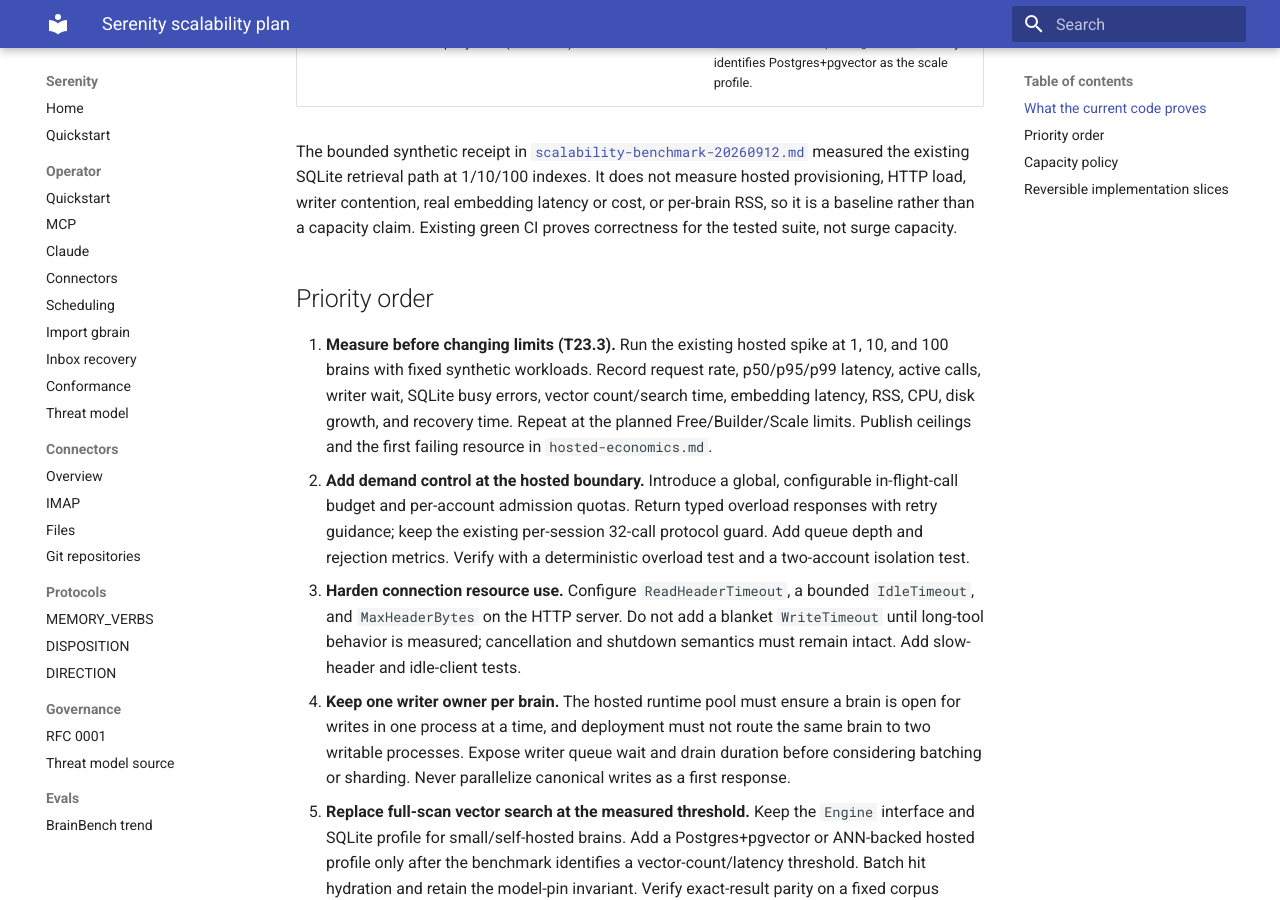
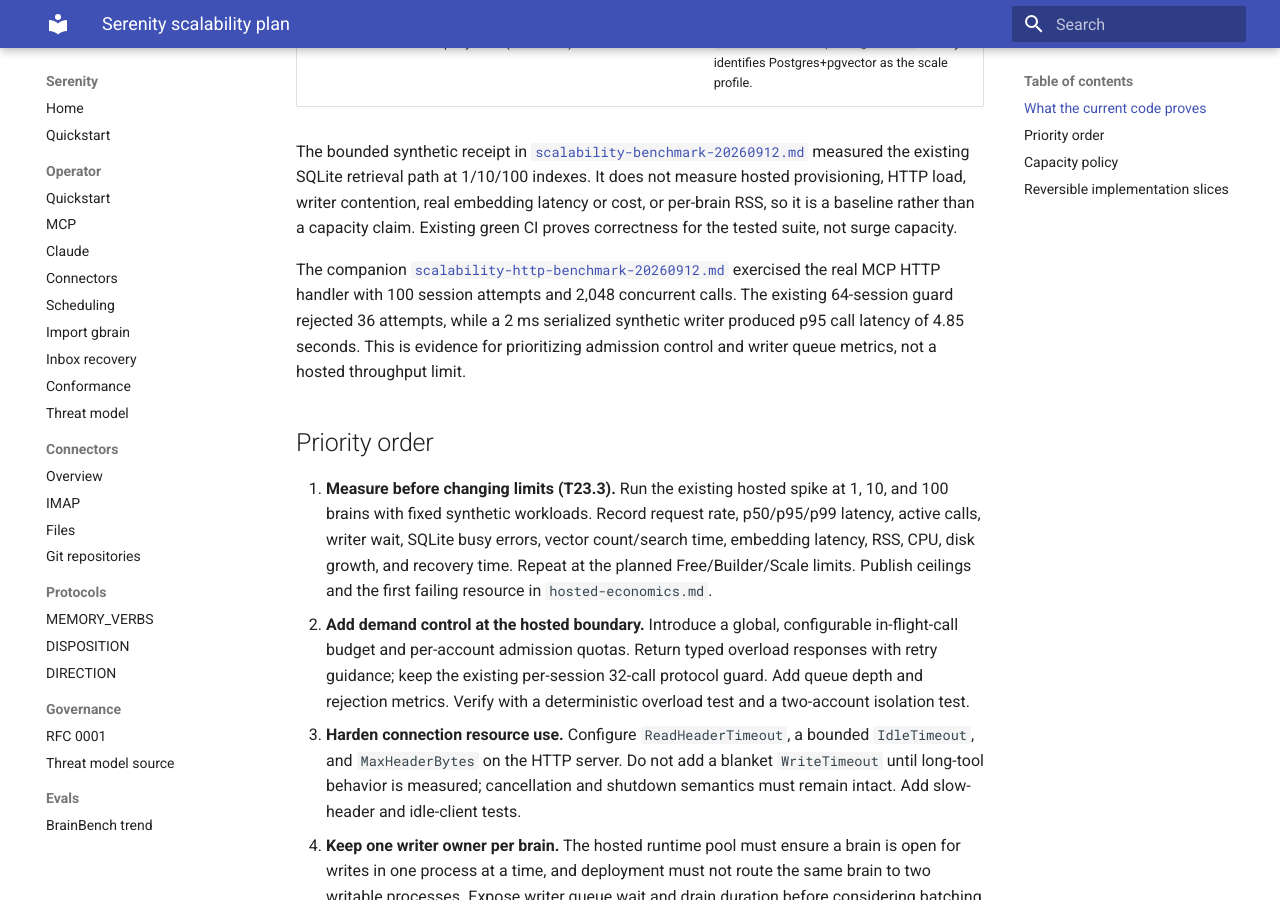
Before and after one commit to sirerun/serenity, an MkDocs documentation site: the page built from docs/launch/scalability-plan.md, in a window 1280 px wide and 900 px high, scrolled down 1051 px. Built offline with MkDocs 1.6.1 and Material for MkDocs 9.7.7, drawn with Linux system fonts in a browser that asks for light colours.

Commit message:
docs: record HTTP concurrency benchmark

```diff
--- a/docs/launch/scalability-plan.md
+++ b/docs/launch/scalability-plan.md
@@ -23,6 +23,14 @@ measure hosted provisioning, HTTP load, writer contention, real embedding
 latency or cost, or per-brain RSS, so it is a baseline rather than a capacity
 claim. Existing green CI proves correctness for the tested suite, not surge
 capacity.
+
+The companion
+[`scalability-http-benchmark-20260912.md`](scalability-http-benchmark-20260912.md)
+exercised the real MCP HTTP handler with 100 session attempts and 2,048
+concurrent calls. The existing 64-session guard rejected 36 attempts, while a
+2 ms serialized synthetic writer produced p95 call latency of 4.85 seconds.
+This is evidence for prioritizing admission control and writer queue metrics,
+not a hosted throughput limit.
 
 ## Priority order
 
```
Also changed, not shown: docs/launch/scalability-http-benchmark-20260912.md (added, +34 -0 lines).
